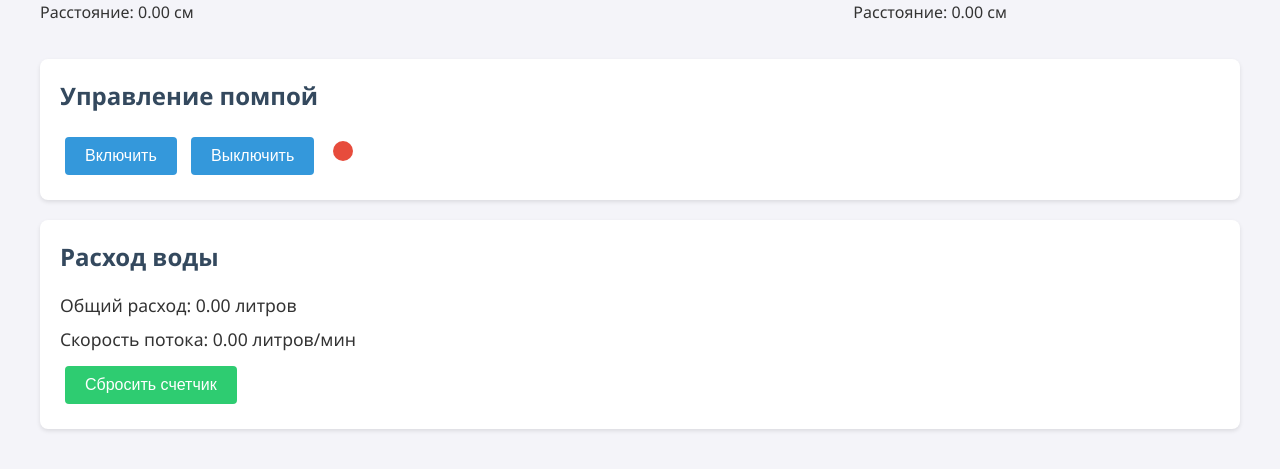
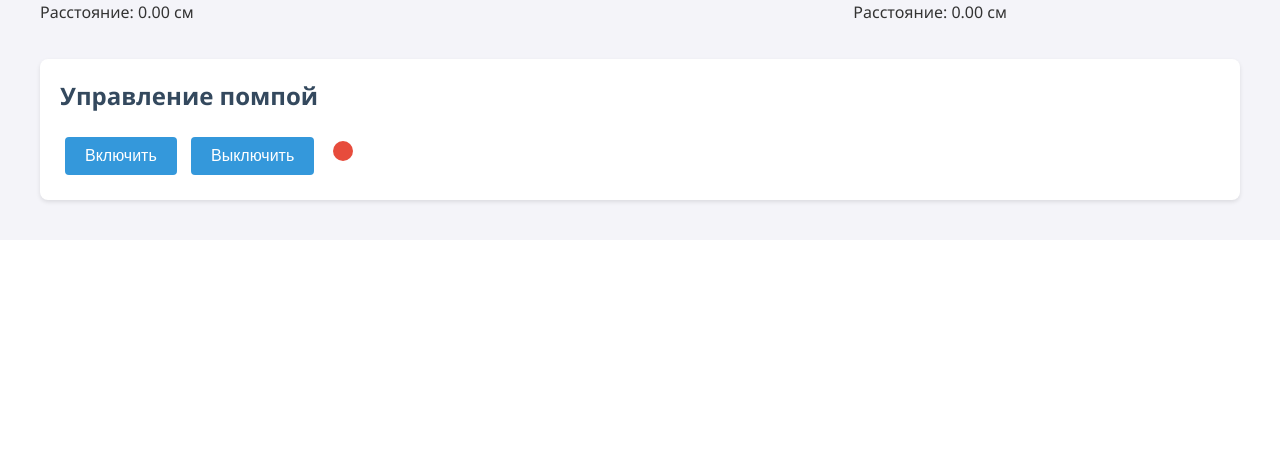
Before and after one commit to School-548-Moscow/predprof-24-25-shluz, a Flask app: page / in a window 1280 px wide. Shown: the part 1081-1550 px from the top of the page. After the commit the page ends 1286 px from the top, so only its background shows below. Run offline with Flask 3, Linux system fonts and the light colour scheme.

Commit message:
работает достаточно быстро

```diff
--- a/app.py
+++ b/app.py
@@ -1,16 +1,21 @@
 from flask import Flask, render_template, request, jsonify
+from flask_caching import Cache
 import serial
 import time
 
+
+
 app = Flask(__name__)
+cache = Cache(app, config={'CACHE_TYPE': 'simple'})
+# @cache.cached(timeout=5)  # Кэшируем данные на 5 секунд
 
 # Настройки Serial
 serial_port = 'COM4'  # Укажите порт, к которому подключена Arduino
-baud_rate = 9600
+baud_rate = 115200
 arduino = None
 
 try:
-    arduino = serial.Serial(serial_port, baud_rate, timeout=2)
+    arduino = serial.Serial(serial_port, baud_rate, timeout=1)
     time.sleep(2)  # Ожидание инициализации Serial
 except Exception as e:
     print(f"Ошибка Serial: {e}")
@@ -80,6 +85,7 @@ def update_motor_state():
 def update_data():
     if arduino and arduino.is_open:
         try:
+            arduino.reset_input_buffer()  # Очистка буфера перед чтением
             response = arduino.readline().decode().strip()
             print(f"Полученные данные от Arduino: '{response}'")  # Отладочный вывод
             data = list(map(str, response.split(',')))
@@ -119,7 +125,7 @@ def data_updater():
     while True:
         with app.app_context():  # Устанавливаем контекст приложения
             update_data()
-        time.sleep(0.2)
+        time.sleep(1)
 
 if __name__ == '__main__':
     import threading
--- a/templates/index.html
+++ b/templates/index.html
@@ -63,28 +63,6 @@
         }
         .status-indicator.red {
             background: #e74c3c;
-        }
-        .water-flow {
-            background: #fff;
-            border-radius: 8px;
-            box-shadow: 0 2px 4px rgba(0, 0, 0, 0.1);
-            padding: 20px;
-            margin-bottom: 20px;
-        }
-        .water-flow h2 {
-            margin-top: 0;
-            font-size: 1.5em;
-            color: #34495e;
-        }
-        .water-flow p {
-            margin: 10px 0;
-            font-size: 1.1em;
-        }
-        .water-flow button {
-            background-color: #2ecc71;
-        }
-        .water-flow button:hover {
-            background-color: #27ae60;
         }
         .row {
             display: flex;
@@ -221,14 +199,6 @@
             <button onclick="updateState('pump', 'off')">Выключить</button>
             <div id="pump-indicator" class="status-indicator"></div>
         </div>
-
-        <!-- Счетчик расхода воды -->
-        <div class="water-flow">
-            <h2>Расход воды</h2>
-            <p>Общий расход: <span id="total-water">0.00</span> литров</p>
-            <p>Скорость потока: <span id="flow-rate">0.00</span> литров/мин</p>
-            <button onclick="resetWaterCounter()">Сбросить счетчик</button>
-        </div>
     </div>
 
     <script>
@@ -271,13 +241,6 @@
                 `status-indicator ${states.water_level_full === 'high' ? 'red' : 'green'}`;
         }
 
-        // Функция для обновления данных о расходе воды
-        function updateWaterFlow(data) {
-            document.getElementById('total-water').textContent = data.total_water.toFixed(2);
-            document.getElementById('flow-rate').textContent = data.flow_rate.toFixed(2);
-        }
-
-        // Функция для отправки команд
         // Функция для отправки команд
         function updateState(device, state) {
             fetch('/update_state', {
@@ -324,16 +287,6 @@
             .then(states => updateIndicators(states))
             .catch(error => console.error('Error:', error));
 
-        // Функция для обновления индикаторов насосов
-        function updateMotorIndicators(motor1State, motor2State) {
-            const motor1Indicator = document.getElementById('motor1-indicator');
-            const motor2Indicator = document.getElementById('motor2-indicator');
-
-            // Красный индикатор - выкл, зеленый - вкл
-            motor1Indicator.className = motor1State === 'on' ? 'status-indicator green' : 'status-indicator red';
-            motor2Indicator.className = motor2State === 'on' ? 'status-indicator green' : 'status-indicator red';
-        }
-
         // Периодическое обновление данных
         setInterval(() => {
             fetch('/update_data', {
@@ -345,10 +298,17 @@
                 .then(response => response.json())
                 .then(data => {
                     updateDistanceData(data);
-                    updateWaterFlow(data);
                     updateWaterLevelIndicators(data.waterLevelEmpty, data.waterLevelFull);
                 })
                 .catch(error => console.error('Error:', error));
+
+            fetch('/get_states')
+                .then(response => response.json())
+                .then(states => {
+                    updateMotorIndicators(states.motor1, states.motor2);
+                })
+                .catch(error => console.error('Error:', error));
+        }, 1000); // Обновление каждую секунду
 
         // Функция для обновления данных с датчиков расстояния
         function updateDistanceData(data) {
@@ -368,12 +328,6 @@
                 data.distanse_up < 12 ? 'distance-indicator red' : 'distance-indicator green';
         }
 
-    // Функция для обновления данных о расходе воды
-    function updateWaterFlow(data) {
-        document.getElementById('total-water').textContent = data.total_water.toFixed(2);
-        document.getElementById('flow-rate').textContent = data.flow_rate.toFixed(2);
-    }
-
         // Функция для обновления индикаторов уровня воды
         function updateWaterLevelIndicators(emptyLevel, fullLevel) {
             const emptyIndicator = document.getElementById('water-level-empty-indicator');
@@ -384,13 +338,15 @@
             fullIndicator.className = fullLevel === 'high' ? 'status-indicator red' : 'status-indicator green';
         }
 
-        fetch('/get_states')
-            .then(response => response.json())
-            .then(states => {
-                updateMotorIndicators(states.motor1, states.motor2);
-            })
-            .catch(error => console.error('Error:', error));
-    }, 1000); // Обновление каждую секунду
+        // Функция для обновления индикаторов насосов
+        function updateMotorIndicators(motor1State, motor2State) {
+            const motor1Indicator = document.getElementById('motor1-indicator');
+            const motor2Indicator = document.getElementById('motor2-indicator');
+
+            // Красный индикатор - выкл, зеленый - вкл
+            motor1Indicator.className = motor1State === 'on' ? 'status-indicator green' : 'status-indicator red';
+            motor2Indicator.className = motor2State === 'on' ? 'status-indicator green' : 'status-indicator red';
+        }
     </script>
 </body>
 </html>
```
Also changed, not shown: 1 other file. Lines whose indentation alone changed are shown as unchanged.
